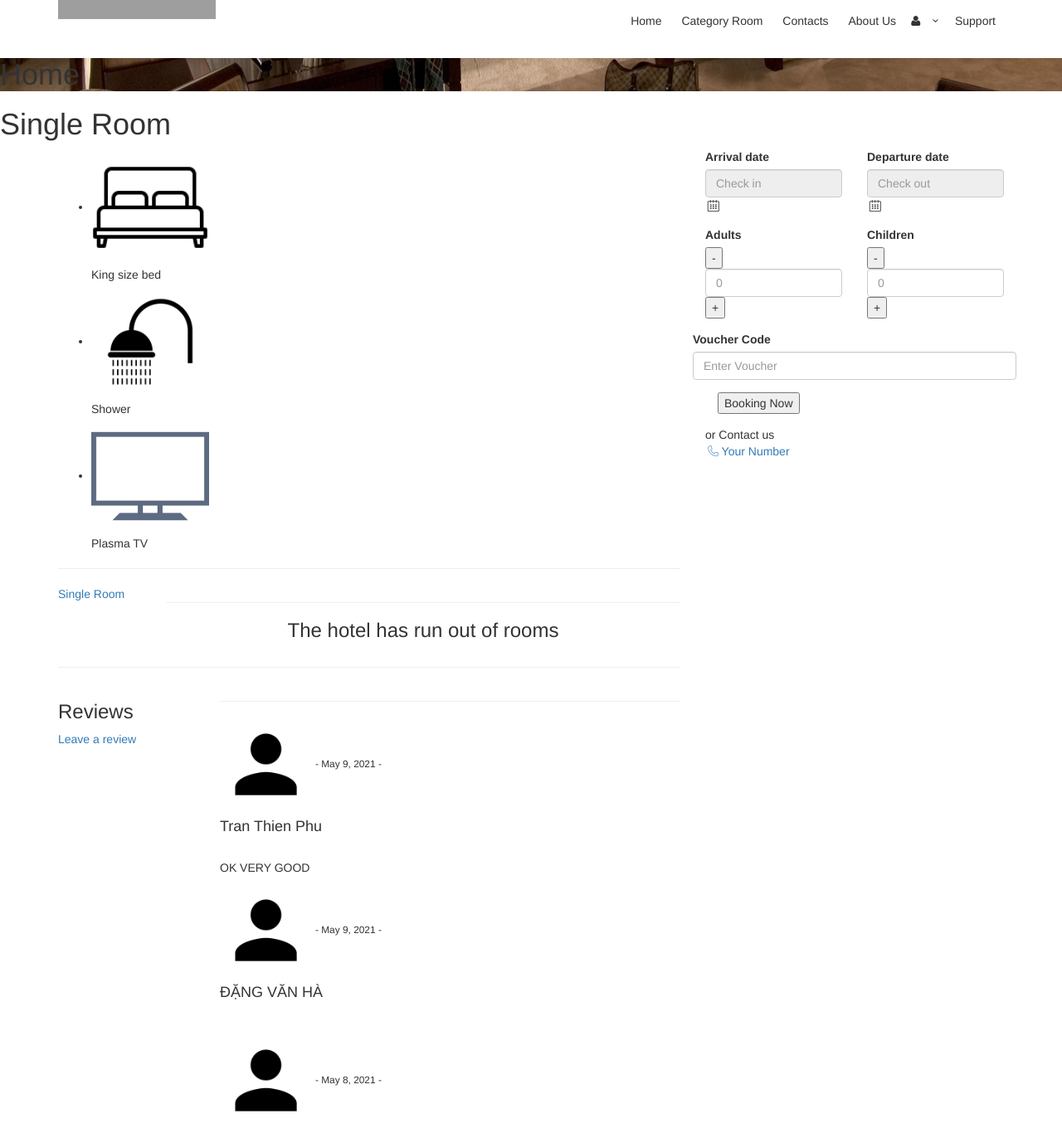
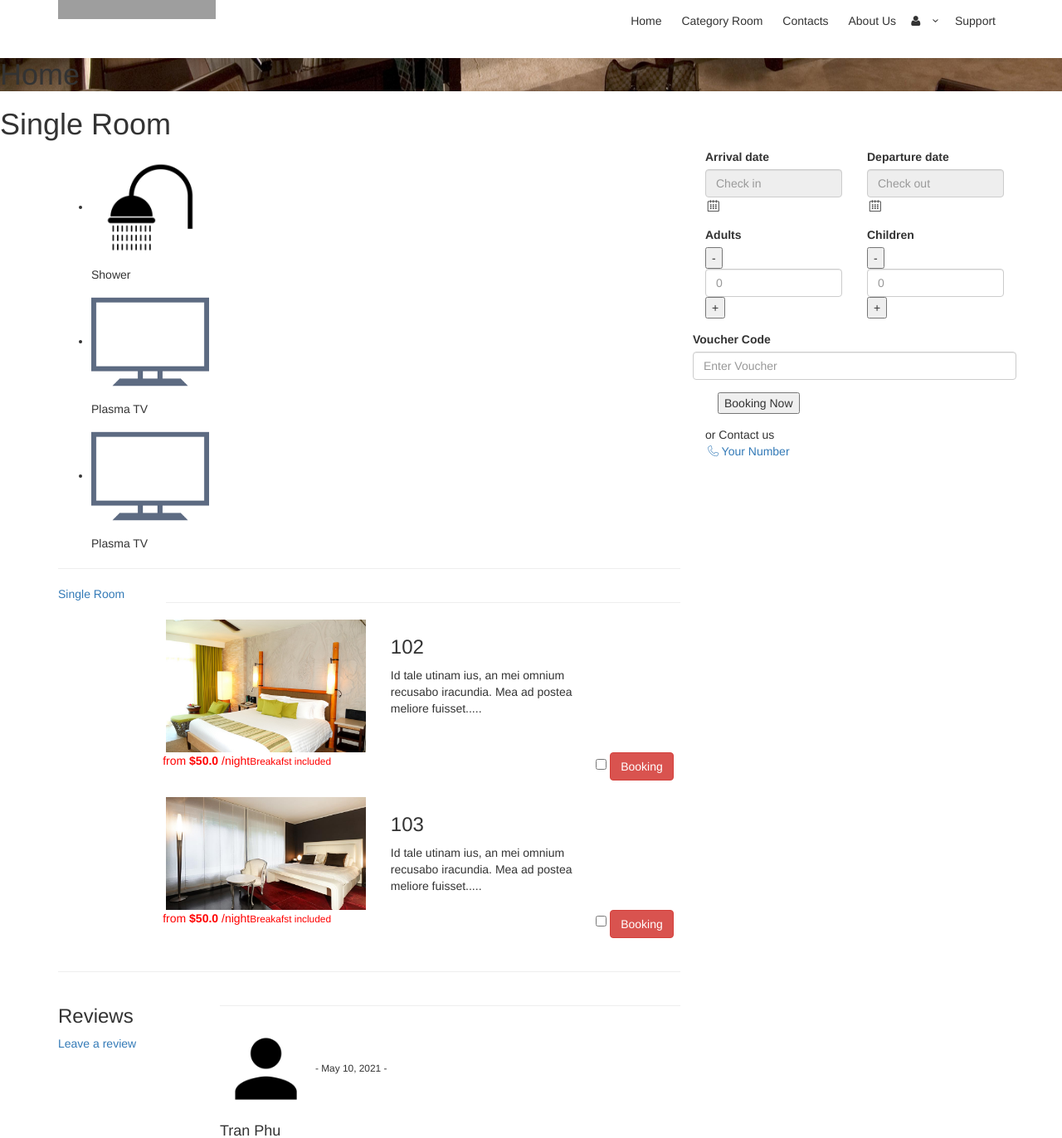
Before and after one commit to phuthien007/django-project, a Django app: page /category_room_list/single_room_list/ in a window 1280 px wide. Shown: the top 1372 px of the page at 83% size. Run offline with Django 3.2, Linux system fonts and the light colour scheme; a user stored in the database is signed in; data comes from the database, SQL or seed files in the repository; some libraries are stand-ins or nearby versions; grey boxes are pictures that could not be loaded.

Commit message:
done project

```diff
--- a/booking_hotels/booking_hotels/booking/templates/detail_room/room_list.html
+++ b/booking_hotels/booking_hotels/booking/templates/detail_room/room_list.html
@@ -7,18 +7,16 @@
     <div class="row">
         <div class="col-md-8">
             <div id="single_room_feat">
-
                 <ul>
                     {% for s in ser %}
                     <li>
                         <div class="tooltip_styled tooltip-effect-4">
-                            <span class="tooltip-item"> <img src="{{ s.image.url }}" width="20%" height="20%" alt=""> </span>
-                            <div class="tooltip-content">{{ s.name }}</div>
+                            <span class="tooltip-item"> <img src="{{ s.service.image.url }}" width="20%" height="20%" alt=""> </span>
+                            <div class="tooltip-content">{{ s.service.name }}</div>
                         </div>
                     </li>
                     {% endfor %}
                 </ul>
-
             </div>
 
             <hr>
--- a/booking_hotels/booking_hotels/booking/templates/user/my_rooms.html
+++ b/booking_hotels/booking_hotels/booking/templates/user/my_rooms.html
@@ -4,6 +4,12 @@
 {% block sub %} Room List {% endblock %}
 {% block body %}
 <h1 class="main_title_in">My Room List</h1>
+
+{% if error == "yes" %}
+<script>
+   alert("Something Went Error");
+</script>
+{% endif %}
 <div class="container add_bottom_60">
 
     <div class="row">
--- a/booking_hotels/booking_hotels/booking/views.py
+++ b/booking_hotels/booking_hotels/booking/views.py
@@ -14,7 +14,7 @@ from datetime import date, datetime
 
 def index(request):
     category_lst = Categories.objects.all()
-    comments = Comments.objects.order_by('-create_date')[:5]
+    comments = Comment.objects.order_by('-create_date')[:5]
     return render(request, 'index.html',{"categories": category_lst, "comments":comments})
 
 
@@ -25,10 +25,10 @@ def category_room_list(request):
     Category2 = Categories.objects.get(name='Double Room Luxury')
     Category3 = Categories.objects.get(name='Single Room')
     Category4 = Categories.objects.get(name='Suite Room')
-    service1 = service.objects.filter( category = Category1 )
-    service2 = service.objects.filter( category = Category2 )
-    service3 = service.objects.filter(category=Category3)
-    service4 = service.objects.filter(category=Category4)
+    service1 = Category_service.objects.filter( category = Category1 )
+    service2 = Category_service.objects.filter( category = Category2 )
+    service3 = Category_service.objects.filter(category=Category3)
+    service4 = Category_service.objects.filter(category=Category4)
     category_lst = Categories.objects.all()
     return render(request, 'category_room_list.html', {"categories": category_lst, "ser1": service1,"ser2": service2,"ser3": service3,"ser4": service4})
 
@@ -38,44 +38,82 @@ def category_room_list(request):
 def double_room_list(request):
 
     Category = Categories.objects.get(name='Double Room')
-    service1 = service.objects.filter(category=Category)
-    double_lst = Category.rooms_set.filter(status=0)
-    comments = Comments.objects.filter(category = Category).order_by('-create_date')[:5]
+    service1 = Category_service.objects.filter(category=Category)
+    double_lst = Category.room_set.all()
+    double_room=[]
+    for room in double_lst:
+        c = 0
+        booking= Booking.objects.filter(room = room)
+        for b in booking:
+            if b.departure_date >= date.today() and b.arival_date <= date.today():
+                c+=1
+        if c == 0:
+            double_room.append(room)
+
+
+    comments = Comment.objects.filter(category = Category).order_by('-create_date')[:5]
     return render(request, 'detail_room/room_list.html',
-                  {"double_room_list": double_lst, "Category": Category.name, "ser": service1, "comments": comments})
+                  {"double_room_list": double_room, "Category": Category.name, "ser": service1, "comments": comments})
 
 
 # list double luxury room
 @login_required(login_url='/login_user/')
 def double_room_luxury_list(request):
     Category = Categories.objects.get(name='Double Room Luxury')
-    service1 = service.objects.filter(category=Category)
-    double_lst = Category.rooms_set.filter(status=0)
-    comments = Comments.objects.filter(category=Category).order_by('-create_date')[:5]
+    service1 = Category_service.objects.filter(category=Category)
+    double_lst = Category.room_set.all()
+    double_room_luxury = []
+    for room in double_lst:
+        c = 0
+        booking = Booking.objects.filter(room=room)
+        for b in booking:
+            if b.departure_date >= date.today() and b.arival_date <= date.today():
+                c += 1
+        if c == 0:
+            double_room_luxury.append(room)
+    comments = Comment.objects.filter(category=Category).order_by('-create_date')[:5]
     return render(request, 'detail_room/room_list.html',
-                  {"double_room_list": double_lst, "Category": Category.name, "ser": service1, "comments": comments})
+                  {"double_room_list": double_room_luxury, "Category": Category.name, "ser": service1, "comments": comments})
 
 
 # list single room
 @login_required(login_url='/login_user/')
 def single_room_list(request):
     Category = Categories.objects.get(name='Single Room')
-    service1 = service.objects.filter(category=Category)
-    double_lst = Category.rooms_set.filter(status=0)
-    comments = Comments.objects.filter(category=Category).order_by('-create_date')[:5]
+    service1 = Category_service.objects.filter(category=Category)
+    double_lst = Category.room_set.all()
+    single_room = []
+    for room in double_lst:
+        c = 0
+        booking = Booking.objects.filter(room=room)
+        for b in booking:
+            if b.departure_date >= date.today() and b.arival_date <= date.today():
+                c += 1
+        if c == 0:
+            single_room.append(room)
+    comments = Comment.objects.filter(category=Category).order_by('-create_date')[:5]
     return render(request, 'detail_room/room_list.html',
-                  {"double_room_list": double_lst, "Category": Category.name, "ser": service1, "comments": comments})
+                  {"double_room_list": single_room, "Category": Category.name, "ser": service1, "comments": comments})
 
 
 # list suite room
 @login_required(login_url='/login_user/')
 def suite_room_list(request):
     Category = Categories.objects.get(name='Suite Room')
-    service1 = service.objects.filter(category=Category)
-    double_lst = Category.rooms_set.filter(status=0)
-    comments = Comments.objects.filter(category=Category).order_by('-create_date')[:5]
+    service1 = Category_service.objects.filter(category=Category)
+    double_lst = Category.room_set.all()
+    suite_room = []
+    for room in double_lst:
+        c = 0
+        booking = Booking.objects.filter(room=room)
+        for b in booking:
+            if b.departure_date >= date.today() and b.arival_date <= date.today():
+                c += 1
+        if c == 0:
+            suite_room.append(room)
+    comments = Comment.objects.filter(category=Category).order_by('-create_date')[:5]
     return render(request, 'detail_room/room_list.html',
-                  {"double_room_list": double_lst, "Category": Category.name, "ser":service1, "comments": comments})
+                  {"double_room_list": suite_room, "Category": Category.name, "ser":service1, "comments": comments})
 
 
 # to login
@@ -166,7 +204,7 @@ def change_password(request):
 @login_required(login_url='/login_user/')
 def my_room(request):
     my_room = Booking.objects.filter(user=request.user)
-    return render(request, 'user/my_rooms.html', {'room_list': my_room})
+    return render(request, 'user/my_rooms.html', {'room_list': my_room,"error":"no"})
 
 # format datetime booking
 def format_date(datetime):
@@ -210,11 +248,18 @@ def booking_room(request):
                 voucher_code = ' '
         else:
             voucher_code = ' '
+
         if data is not None and adults != 0  and (adults + children) <=10 :
             data = data.split()
             for item in data:
-                room = Rooms.objects.filter(name=item).first()
+                room = Room.objects.filter(name=item).first()
                 o_room = Booking.objects.filter(user = request.user, room = room).first()
+                booking = Booking.objects.filter(room=room)
+                for b in booking:
+                    if (str(b.departure_date) > check_in_date and str(b.arival_date) < check_in_date) or \
+                            (str(b.departure_date) > check_out_date and str(b.arival_date) < check_out_date) or\
+                            (str(b.arival_date) > check_in_date and str(b.departure_date) < check_out_date):
+                        return render(request, 'user/my_rooms.html', {'room_list': my_room,"error":"yes"})
                 if o_room is None:
                     room.status = 2
                     room.save()
@@ -222,9 +267,7 @@ def booking_room(request):
                                            arival_date=check_in_date, departure_date=check_out_date, voucher_code = voucher_code)
                     a.save()
         my_room = Booking.objects.filter(user=request.user)
-        return render(request, 'user/my_rooms.html', {'room_list': my_room})
-
-
+        return render(request, 'user/my_rooms.html', {'room_list': my_room,"error":"no"})
 
 
 @login_required(login_url='/login_user/')
@@ -244,7 +287,7 @@ def create_comment(request):
             # print("errror1")
             return redirect('category_room_list')
         if room_type_review != '':
-            tmp = Comments.objects.create(category = category, user = request.user, evaluation = evals, comment = review_text)
+            tmp = Comment.objects.create(category = category, user = request.user, evaluation = evals, comment = review_text)
             url_name = '_'.join([ i.lower() for i in room_type_review.split() ])+"_list"
             return  redirect(url_name)
         # print("error2")
@@ -255,7 +298,7 @@ def create_comment(request):
 def cancel_booking(request):
     if request.method == 'POST':
         room_name = request.POST['cancel_booking']
-        room = Rooms.objects.filter(name = room_name).first()
+        room = Room.objects.filter(name = room_name).first()
         b= Booking.objects.filter(room = room).first()
         try:
             b.delete()
@@ -272,7 +315,7 @@ def cancel_booking(request):
 def admin_room(request):
     if not request.user.is_staff:
         return redirect('/admin')
-    rooms = Rooms.objects.all()
+    rooms = Room.objects.all()
     return render(request,'admin/admin_room.html',{"rooms":rooms})
 
 
@@ -281,7 +324,7 @@ def admin_room_delete(request,id):
     if not request.user.is_staff:
         return redirect('/admin')
     try:
-        room = Rooms.objects.get(pk=id)
+        room = Room.objects.get(pk=id)
         room.delete()
     except:
         pass
@@ -293,7 +336,7 @@ def assign_rooms(request,id):
     if not request.user.is_staff:
         return redirect('login_user')
 
-    rooms= Rooms.objects.get(id= id)
+    rooms= Room.objects.get(id= id)
     error = ""
     if request.method == 'POST':
         s = request.POST['status']
@@ -346,7 +389,7 @@ def accept_bill(request):
     if not request.user.is_staff:
         return redirect('/admin')
     if request.method == 'POST':
-        room = Rooms.objects.filter(name = request.POST['room_name']).first()
+        room = Room.objects.filter(name = request.POST['room_name']).first()
         user = User.objects.filter(username=request.POST['username']).first()
         b = Booking.objects.filter(room = room, user= user).first()
         b.delete()
```
Also changed, not shown: booking_hotels/booking_hotels/booking/admin.py (+4 -3 lines), booking_hotels/booking_hotels/booking/models.py (+13 -6 lines), booking_hotels/booking_hotels/booking/templates/category_room_list.html (+9 -9 lines), booking_hotels/booking_hotels/db.sqlite3.
